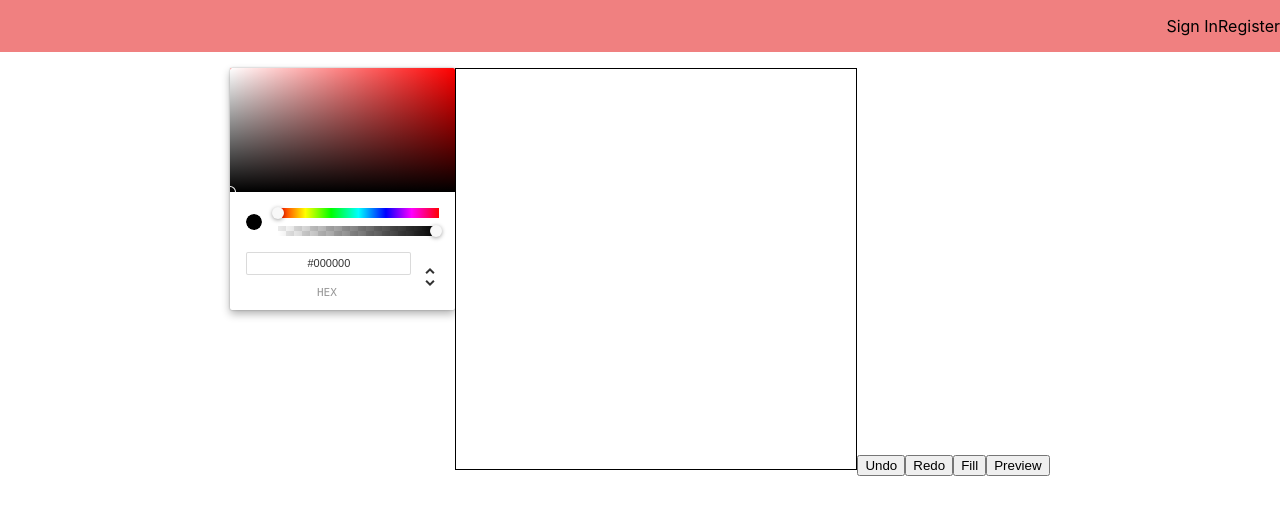
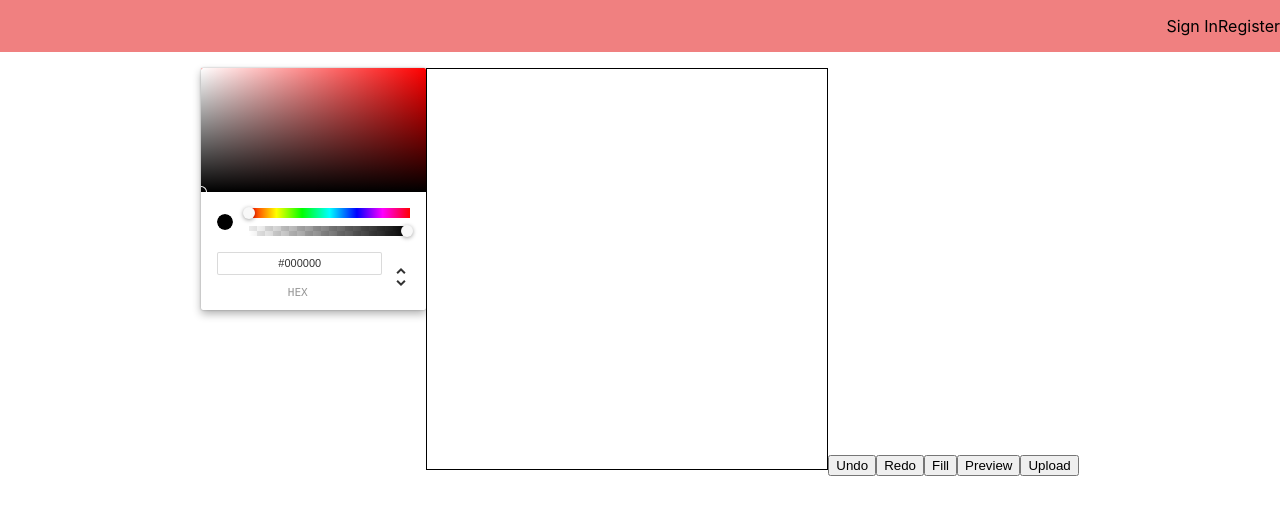
Before and after one commit to Shoozle/React-Story-Creator, a React (Create React App) app: page / in a window 1280 px wide. Shown: the top 514 px of the page. Built offline with nearby package versions, Linux system fonts and the light colour scheme; the HTML template or start-up script is replaced by a standard one.

Commit message:
Upload btn

```diff
--- a/src/components/DrawingCanvas/DrawingCanvas.js
+++ b/src/components/DrawingCanvas/DrawingCanvas.js
@@ -98,6 +98,7 @@ class DrawingCanvas extends React.Component {
                 <button onClick={() => this.redo()}>Redo</button>
                 <button onClick={() => this.fill()}>Fill</button>
                 <button onClick={() => this.preview()}>Preview</button>
+                <button onClick={() => this.upload()}>Upload</button>
             </div>
         );
     }
```
